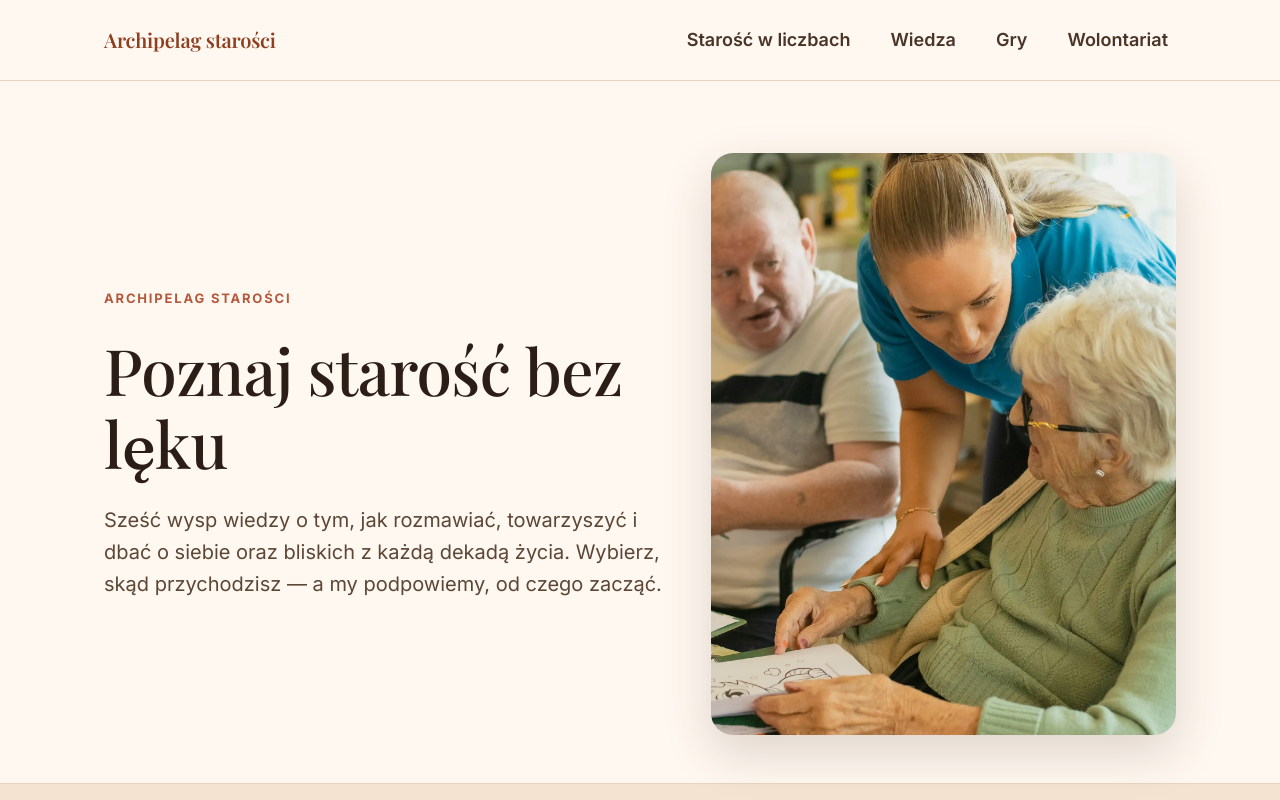
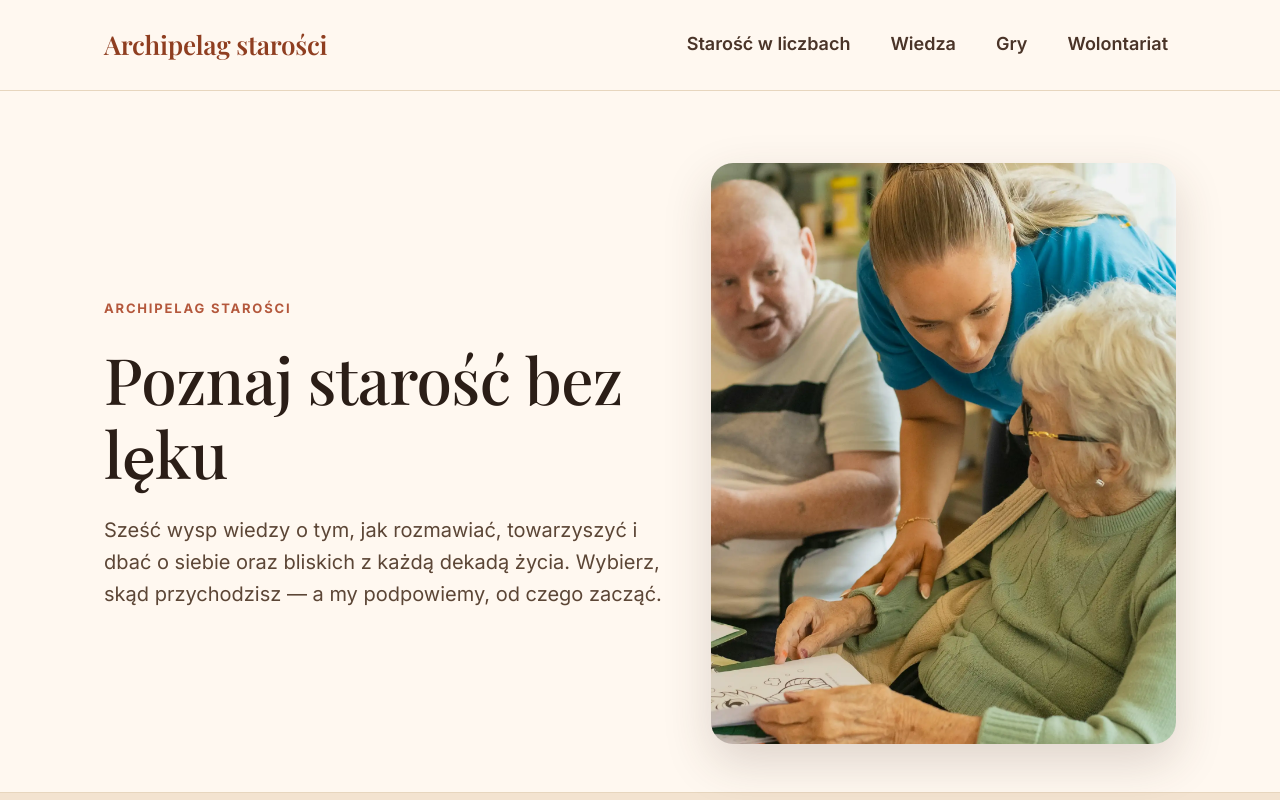
Before and after one commit to michalinamusielik/vibecoding_championship, a React (Vite) app: page / in a window 1280 px wide. Shown: the top 800 px of the page. Built offline with nearby package versions, Linux system fonts and the light colour scheme.

Commit message:
Rename sections
Agent-Id: agent-920c480b-a026-4986-a556-5073a1261d6a

```diff
--- a/src/styles/components.css
+++ b/src/styles/components.css
@@ -45,7 +45,7 @@ body {
 .site-header__brand {
   font-family: var(--font-display);
   font-weight: 600;
-  font-size: var(--fs-lg);
+  font-size: var(--fs-xl);
   color: var(--color-rust);
   letter-spacing: -0.01em;
   text-decoration: none;
@@ -719,7 +719,7 @@ body {
 .site-footer {
   border-top: 1px solid var(--border);
   background: var(--color-sand);
-  padding: var(--space-8) 0;
+  padding: var(--space-8) 0 var(--space-10);
   margin-top: var(--space-10);
 }
 .site-footer__inner {
```
